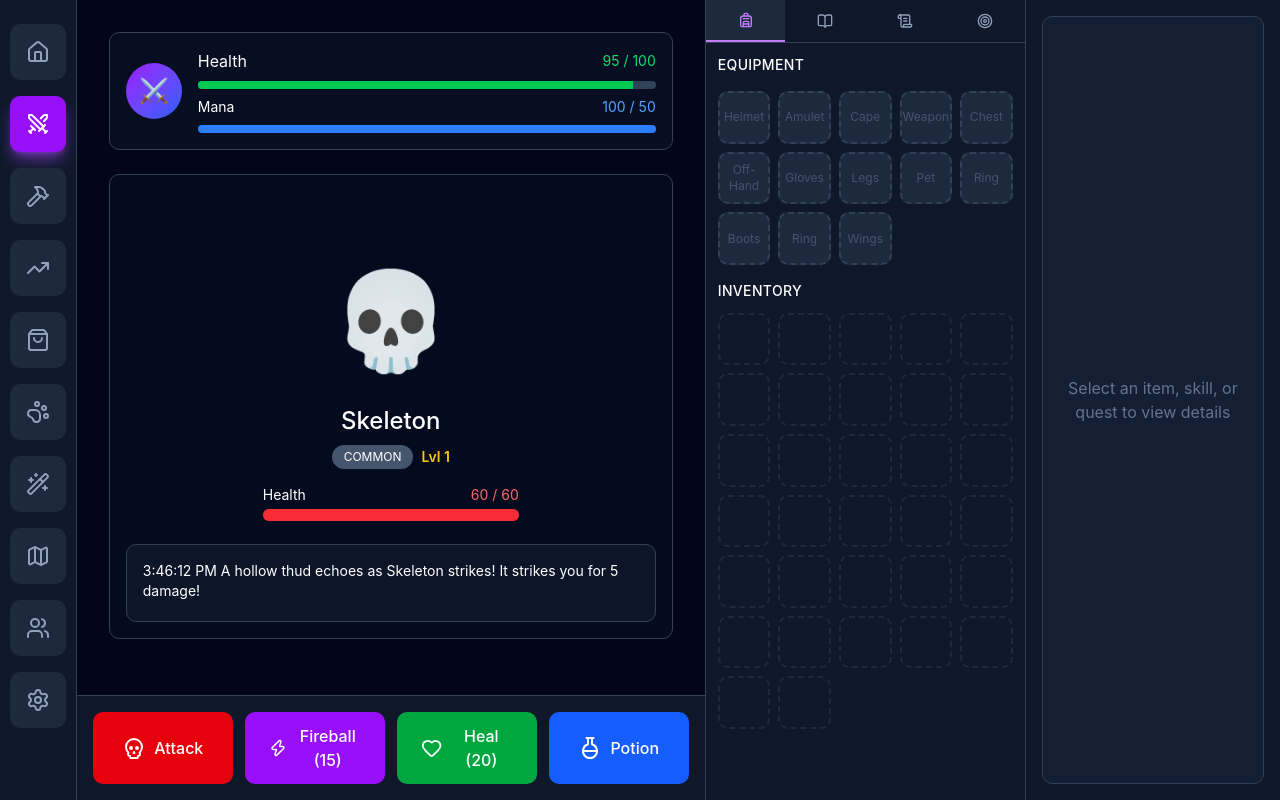
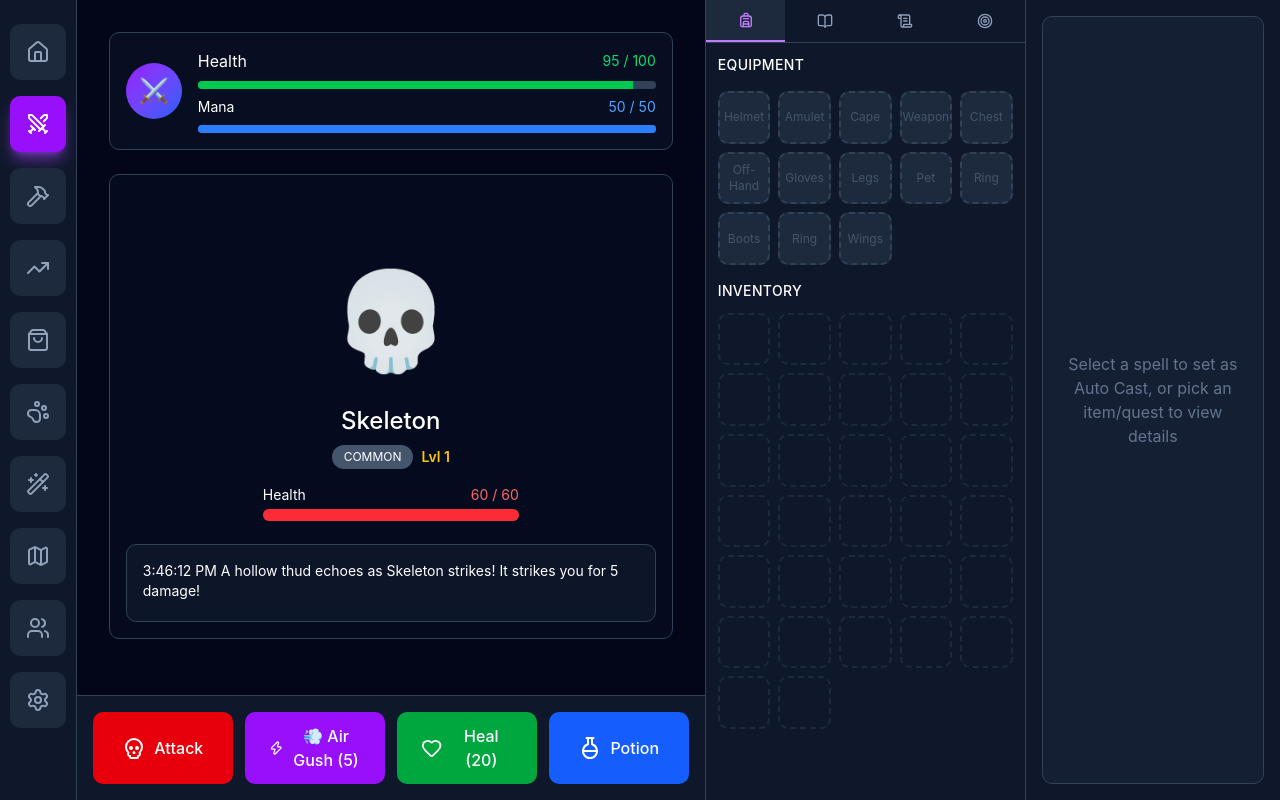
Before and after one commit to senoliss/react-ts-learn, a React (Vite) app: page / in a window 1280 px wide. Both pictures are taken after a click on the button 39 px from the left and 124 px from the top of the page. Built offline with nearby package versions, Linux system fonts and the light colour scheme.

Commit message:
Working spell auto cast.

```diff
--- a/src/Lesson 6/GameContext.tsx
+++ b/src/Lesson 6/GameContext.tsx
@@ -7,7 +7,9 @@ import { useInventorySystem } from "../Lesson 7/GameLogic/useInventorySystem";
 import { useEnemySystem } from "../Lesson 7/GameLogic/useEnemySystem";
 import { useSpellSystem } from "../Lesson 7/GameLogic/useSpellSystem";
 import { useStatsSystem } from "../Lesson 7/GameLogic/useStatsSystem";
+import { SPELLS } from "../Lesson 7/GameLogic/spells";
 import { type Item, type Skill, type Quest, type Equipment } from "../Lesson 7/GameLogic/types";
+import type { Spell } from "../Lesson 7/GameLogic/spells";
 
 // 4. Create the context with a default value (can be empty or have default functions)
 export const GameContext = createContext<any>(undefined);
@@ -18,7 +20,7 @@ export function GameProvider({ children }: { children: React.ReactNode }) {
     // --- shared game state ---
     const stats = useStatsSystem();
     const healthSystem = useHealthSystem();
-    const manaSystem = useManaSystem();
+    const manaSystem = useManaSystem(stats.maxMana);
     const xpSystem = useXPSystem(stats.applyAutoLevelScaling);
     const scoreSystem = useScoreSystem();
     const inventorySystem = useInventorySystem();
@@ -41,8 +43,10 @@ export function GameProvider({ children }: { children: React.ReactNode }) {
         enemySystem.playerAttack,
         enemySystem.addLog
     );
-    const [selectedItem, setSelectedItem] = useState<Item | Skill | Quest | null>(null);
+    const [selectedItem, setSelectedItem] = useState<Item | Skill | Quest | Spell | null>(null);
     const [equipment, setEquipment] = useState<Equipment>({});
+    const [autoCastSpellId, setAutoCastSpellId] = useState<string>(SPELLS[0].id);
+    const autoCastSpell = SPELLS.find(s => s.id === autoCastSpellId) ?? SPELLS[0];
 
     // Mockup data for skills - TODO: replace with player data from backend
 
@@ -91,6 +95,9 @@ export function GameProvider({ children }: { children: React.ReactNode }) {
         setSelectedItem,
         quests,
         equipment,
+        autoCastSpellId,
+        setAutoCastSpellId,
+        autoCastSpell,
         ...healthSystem,
         ...manaSystem,
         ...xpSystem,
--- a/src/Lesson 7/GameLogic/spells.ts
+++ b/src/Lesson 7/GameLogic/spells.ts
@@ -10,6 +10,16 @@ export type Spell = {
 };
 
 export const SPELLS: Spell[] = [
+    {
+        id: "air-gush",
+        name: "Air Gush",
+        icon: "💨",
+        manaCost: 5,
+        cooldown: 1000,
+        type: "damage",
+        amount: 8,
+        description: "A basic gust of wind that deals 8 damage."
+    },
     {
         id: "fireball",
         name: "Fireball",
--- a/src/Lesson 7/GameLogic/useManaSystem.ts
+++ b/src/Lesson 7/GameLogic/useManaSystem.ts
@@ -1,7 +1,7 @@
 import { useState } from 'react';
 
-export function useManaSystem() {
-    const [mana, setMana] = useState<number>(100);
+export function useManaSystem(maxMana: number = 100) {
+    const [mana, setMana] = useState<number>(maxMana);
 
     const castSpell = (cost: number) =>
         {
@@ -14,7 +14,7 @@ export function useManaSystem() {
 
     const regenMana = (amount: number) => {
         console.log(`Mana regenerated by ${amount}`);
-        setMana(m => Math.min(100, m + amount));
+        setMana(m => Math.min(maxMana, m + amount));
     }
 
 
--- a/src/UI/Panels/ActionBar.tsx
+++ b/src/UI/Panels/ActionBar.tsx
@@ -3,10 +3,13 @@ import { useGame } from "../../Lesson 6/GameContext";
 
 export function ActionBar() {
     const { takeDamage, heal, castSpell, regenMana, gainXP } = useGame();
-    const {addItem} = useGame();
-    const { health, playerAttack } = useGame();
+    const { addItem } = useGame();
+    const { health, playerAttack, mana, cooldowns } = useGame();
     const { gameMode, setGameMode } = useGame();
+    const { autoCastSpell } = useGame();
 
+    const autoCastCd = autoCastSpell ? (cooldowns[autoCastSpell.id] || 0) : 0;
+    const canAutocast = autoCastSpell && autoCastCd === 0 && mana >= autoCastSpell.manaCost && health > 0 && gameMode === "combat";
 
     return (
         <div className={styles.actions}>
@@ -15,9 +18,10 @@ export function ActionBar() {
                     onClick={() => playerAttack(10)}>
                 Attack Enemy (-10 HP)
             </button>
-            <button onClick={() => castSpell(15)}
-                    disabled={health <= 0}>
-                Cast Spell (-15 Mana)
+            <button
+                onClick={() => autoCastSpell && castSpell(autoCastSpell)}
+                disabled={!canAutocast}>
+                {autoCastSpell ? `${autoCastSpell.icon} ${autoCastSpell.name} (${autoCastSpell.manaCost})` : "No Spell Set"}
             </button>
             <button onClick={() => heal(10)}>Heal (+10 HP)</button>
             <button onClick={() => regenMana(10)}>Meditate (+10 Mana)</button>
--- a/src/UI/Panels/CombatView.tsx
+++ b/src/UI/Panels/CombatView.tsx
@@ -20,7 +20,11 @@ export function CombatView() {
     heal,
     regenMana,
     spawnEnemy,
+    autoCastSpell,
+    cooldowns,
   } = useGame();
+
+  const autoCastCd = autoCastSpell ? (cooldowns[autoCastSpell.id] || 0) : 0;
 
   const enemyHP = enemy.hp;
   const enemyMax = enemy.maxHP;
@@ -139,11 +143,16 @@ export function CombatView() {
           </button>
 
           <button
-            disabled={mana < 15 || enemyHP <= 0 || health <= 0}
-            onClick={() => castSpell(15)}
+            disabled={!autoCastSpell || autoCastCd > 0 || mana < (autoCastSpell?.manaCost ?? 0) || enemyHP <= 0 || health <= 0}
+            onClick={() => autoCastSpell && castSpell(autoCastSpell)}
             className="bg-purple-600 hover:bg-purple-700 disabled:bg-slate-700 disabled:opacity-50 text-white px-6 py-3 rounded-lg transition-all flex items-center gap-2 min-w-[140px] justify-center"
           >
-            <Zap /> Fireball (15)
+            <Zap />
+            {autoCastCd > 0
+              ? `${Math.ceil(autoCastCd / 1000)}s`
+              : autoCastSpell
+                ? `${autoCastSpell.icon} ${autoCastSpell.name} (${autoCastSpell.manaCost})`
+                : 'No Spell'}
           </button>
 
           <button
--- a/src/UI/Panels/DetailPanel.tsx
+++ b/src/UI/Panels/DetailPanel.tsx
@@ -1,11 +1,12 @@
 import { type Item, type Skill, type Quest } from '../../Lesson 7/GameLogic/types';
+import type { Spell } from '../../Lesson 7/GameLogic/spells';
 import { useGame } from '../../Lesson 6/GameContext';
 import { applyItemEffect } from '../../Lesson 7/GameLogic/itemEffects';
 import { Sword, Shield, Heart, Sparkles, Star, BookOpen } from 'lucide-react';
 
 interface DetailPanelProps {
-  selectedItem: Item | Skill | Quest | null;
-  type: 'item' | 'skill' | 'quest' | null;
+  selectedItem: Item | Skill | Quest | Spell | null;
+  type: 'item' | 'skill' | 'quest' | 'spell' | null;
 }
 
 export function DetailPanel({ selectedItem, type }: DetailPanelProps) {
@@ -13,7 +14,7 @@ export function DetailPanel({ selectedItem, type }: DetailPanelProps) {
     return (
       <div className="bg-slate-800/50 rounded-lg p-6 border border-slate-700 h-full flex items-center justify-center">
         <p className="text-slate-500 text-center">
-          Select an item, skill, or quest to view details
+          Select a spell to set as Auto Cast, or pick an item/quest to view details
         </p>
       </div>
     );
@@ -25,6 +26,10 @@ export function DetailPanel({ selectedItem, type }: DetailPanelProps) {
 
   if (type === 'skill') {
     return <SkillDetail skill={selectedItem as Skill} />;
+  }
+
+  if (type === 'spell') {
+    return <SpellDetail spell={selectedItem as Spell} />;
   }
 
   if (type === 'quest') {
@@ -199,6 +204,71 @@ function SkillDetail({ skill }: { skill: Skill }) {
   );
 }
 
+function SpellDetail({ spell }: { spell: Spell }) {
+  const { setAutoCastSpellId, autoCastSpellId, cooldowns } = useGame();
+  const cd = cooldowns[spell.id] || 0;
+  const isAutoCast = autoCastSpellId === spell.id;
+
+  return (
+    <div className="bg-slate-800/50 rounded-lg p-6 border-2 border-blue-600 h-full">
+      {/* Header */}
+      <div className="flex items-start gap-4 mb-6">
+        <div className="w-16 h-16 bg-purple-900/50 rounded-lg flex items-center justify-center text-4xl border-2 border-purple-600">
+          {spell.icon}
+        </div>
+        <div className="flex-1">
+          <h3 className="text-xl text-blue-400 mb-1">{spell.name}</h3>
+          <p className={`text-sm capitalize ${spell.type === 'damage' ? 'text-red-400' : 'text-green-400'}`}>
+            {spell.type === 'damage' ? '⚔️' : '💚'} {spell.type} spell
+          </p>
+        </div>
+      </div>
+
+      {/* Stats */}
+      <div className="mb-6 space-y-2">
+        <h4 className="text-sm text-slate-400 uppercase tracking-wide mb-3">Stats</h4>
+        <div className="flex items-center gap-2 text-white">
+          <Sparkles className="w-4 h-4 text-blue-400" />
+          <span>Mana Cost: {spell.manaCost}</span>
+        </div>
+        <div className="flex items-center gap-2 text-white">
+          {spell.type === 'damage'
+            ? <Sword className="w-4 h-4 text-red-400" />
+            : <Heart className="w-4 h-4 text-green-400" />}
+          <span>{spell.type === 'damage' ? 'Damage' : 'Healing'}: {spell.amount}</span>
+        </div>
+        <div className="flex items-center gap-2 text-white">
+          <span>⏱ Cooldown: {spell.cooldown / 1000}s</span>
+        </div>
+        {cd > 0 && (
+          <div className="flex items-center gap-2 text-orange-400">
+            <span>⏳ On cooldown: {Math.ceil(cd / 1000)}s remaining</span>
+          </div>
+        )}
+      </div>
+
+      {/* Description */}
+      <div className="mb-6">
+        <h4 className="text-sm text-slate-400 uppercase tracking-wide mb-2">Description</h4>
+        <p className="text-white leading-relaxed">{spell.description}</p>
+      </div>
+
+      {/* Auto Cast button */}
+      <button
+        onClick={() => setAutoCastSpellId(spell.id)}
+        className={`w-full py-2 px-4 rounded-lg font-medium transition-all ${
+          isAutoCast
+            ? 'bg-blue-700 text-white border border-blue-400 cursor-default'
+            : 'bg-blue-600 hover:bg-blue-700 text-white cursor-pointer'
+        }`}
+        disabled={isAutoCast}
+      >
+        {isAutoCast ? '✅ Auto Cast Active' : '🔁 Set as Auto Cast'}
+      </button>
+    </div>
+  );
+}
+
 function QuestDetail({ quest }: { quest: Quest }) {
   const statusColors = {
     available: 'border-slate-600 text-slate-400',
--- a/src/UI/Panels/RightSidebar.tsx
+++ b/src/UI/Panels/RightSidebar.tsx
@@ -31,8 +31,9 @@ export function RightSidebar() {
 
   const selectedType = selectedItem ? (
     'rarity' in selectedItem ? 'item' :
-    'manaCost' in selectedItem ? 'skill' :
+    'isUnlocked' in selectedItem ? 'skill' :
     'objectives' in selectedItem ? 'quest' :
+    'amount' in selectedItem ? 'spell' :
     null
   ) : null;
 
```
Also changed, not shown: src/UI/Panels/SpellPanel.tsx (+15 -26 lines).
